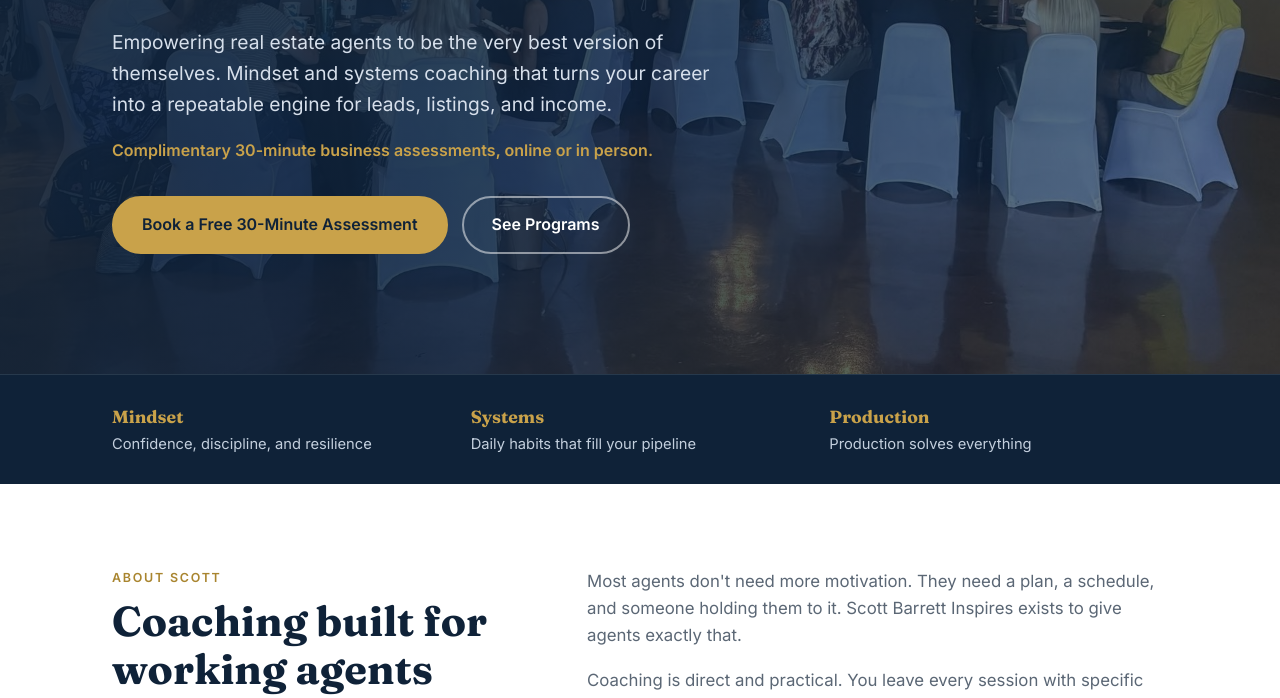
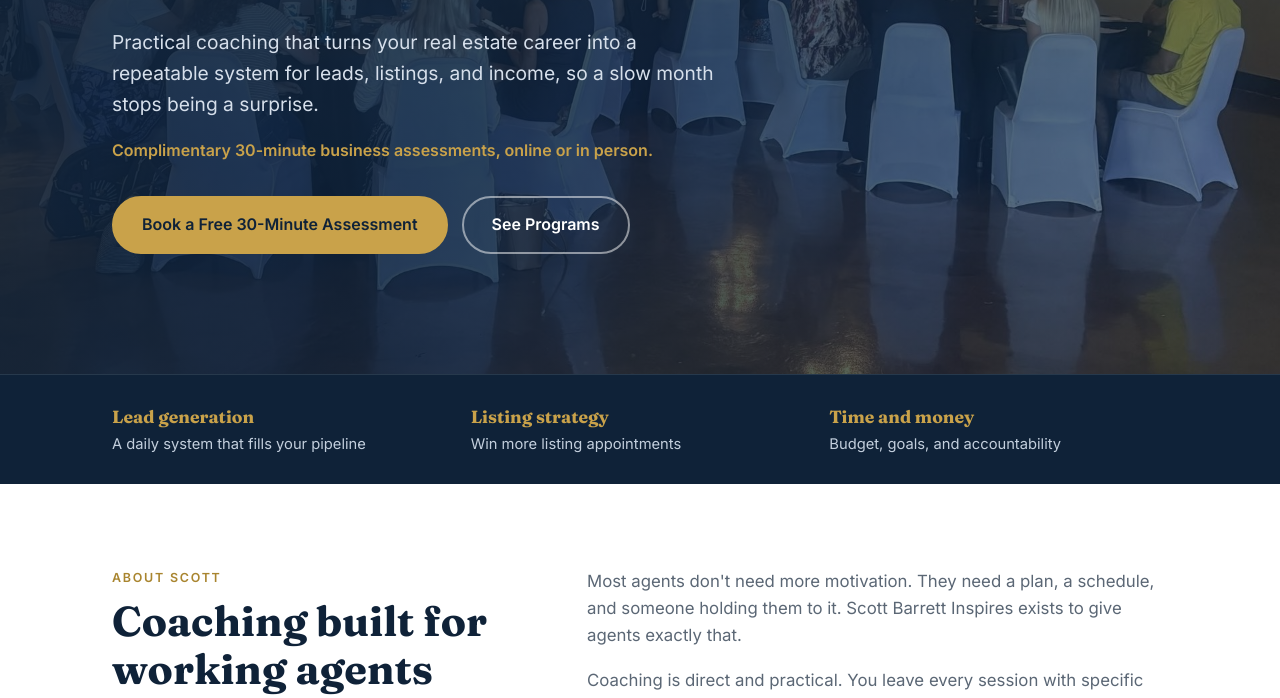
Before and after one commit to hynriai-developer/scottbarrettinspires, a plain HTML site: page index.html in a window 1280 px wide. Shown: the part 381-1079 px from the top of the page. Drawn offline with Linux system fonts and the light colour scheme.

```diff
--- a/index.html
+++ b/index.html
@@ -40,7 +40,7 @@
   <div class="wrap hero-inner">
     <p class="eyebrow">Business coaching for real estate agents</p>
     <h1>Stop chasing deals.<br>Start running a business.</h1>
-    <p class="lead">Empowering real estate agents to be the very best version of themselves. Mindset and systems coaching that turns your career into a repeatable engine for leads, listings, and income.</p>
+    <p class="lead">Practical coaching that turns your real estate career into a repeatable system for leads, listings, and income, so a slow month stops being a surprise.</p>
     <p class="offer">Complimentary 30-minute business assessments, online or in person.</p>
     <div class="cta-row">
       <a href="#contact" class="btn">Book a Free 30-Minute Assessment</a>
@@ -51,9 +51,9 @@
 
 <section class="strip">
   <div class="wrap strip-inner">
-    <div><strong>Mindset</strong><span>Confidence, discipline, and resilience</span></div>
-    <div><strong>Systems</strong><span>Daily habits that fill your pipeline</span></div>
-    <div><strong>Production</strong><span>Production solves everything</span></div>
+    <div><strong>Lead generation</strong><span>A daily system that fills your pipeline</span></div>
+    <div><strong>Listing strategy</strong><span>Win more listing appointments</span></div>
+    <div><strong>Time and money</strong><span>Budget, goals, and accountability</span></div>
   </div>
 </section>
 
```
